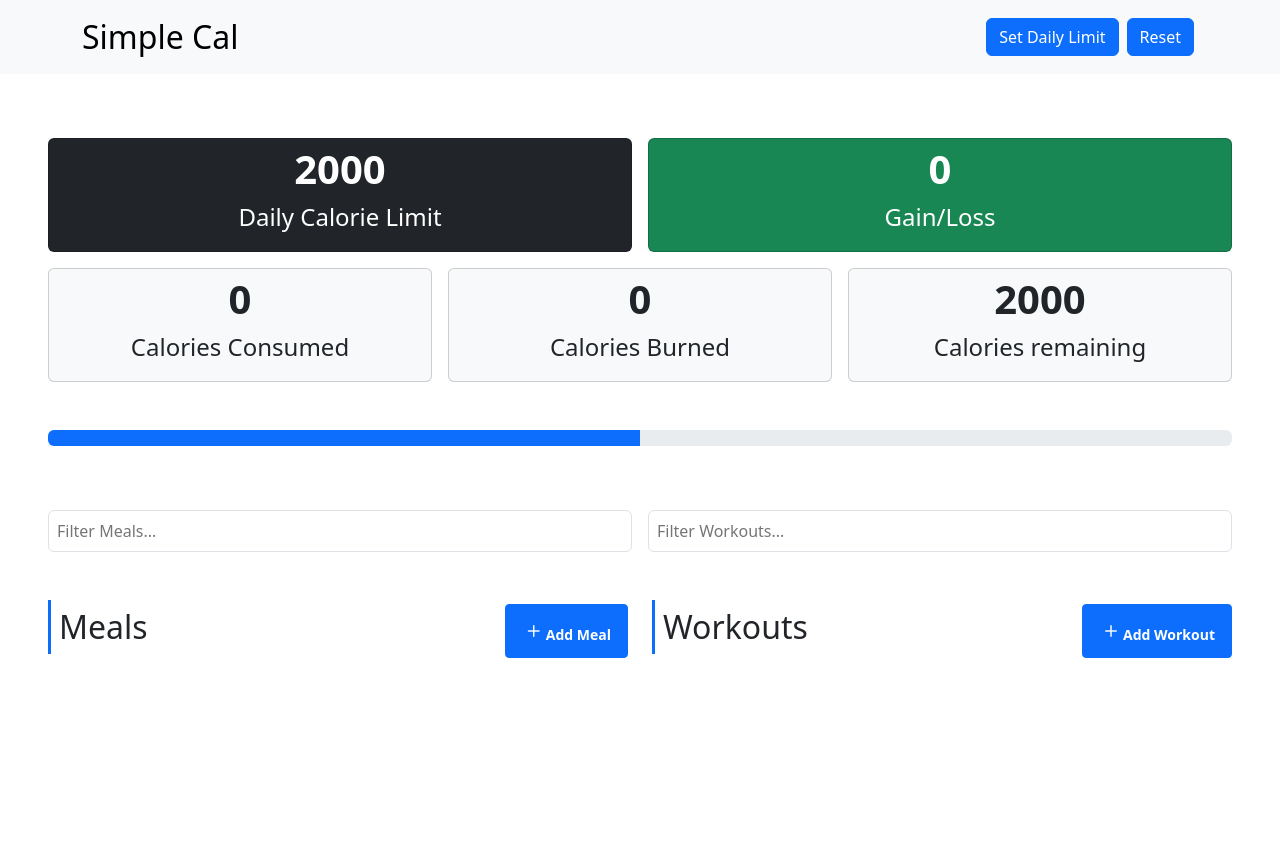
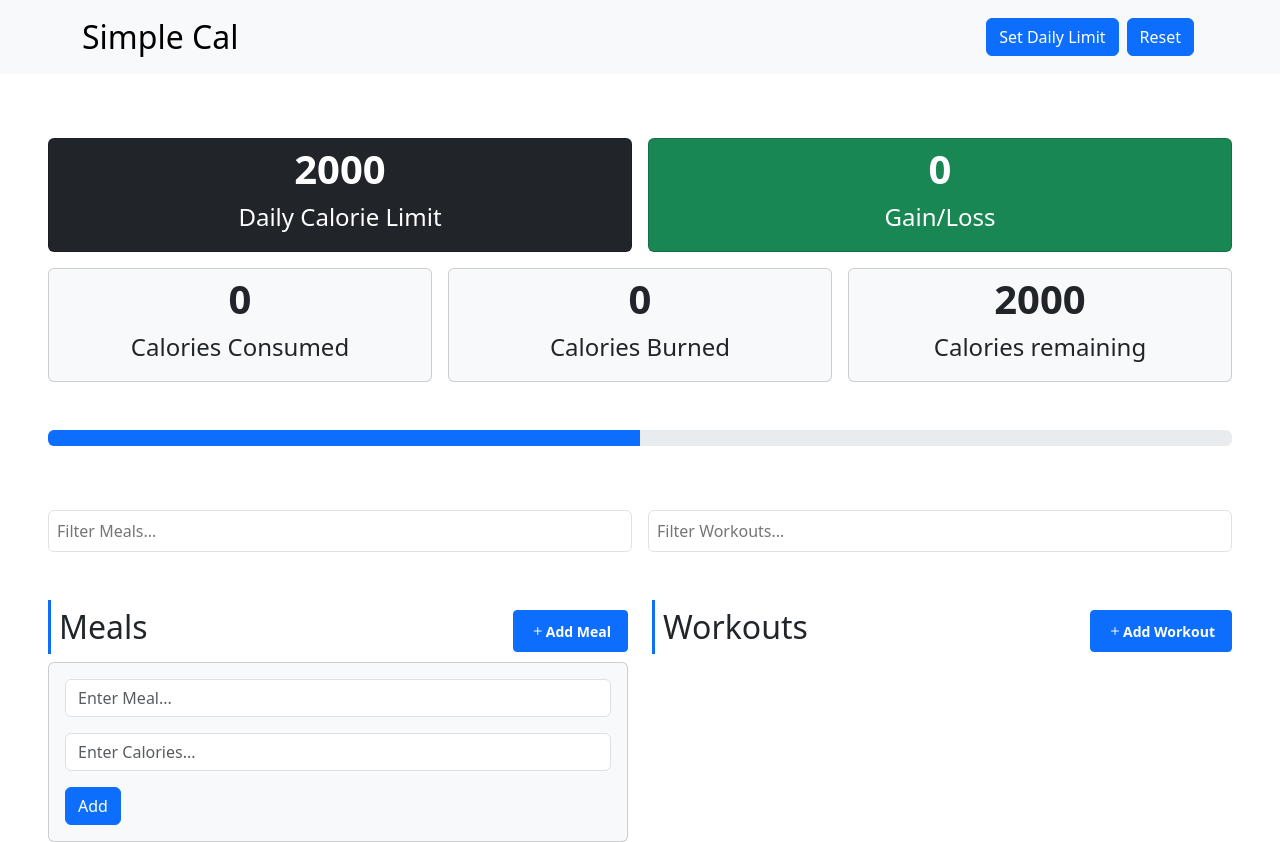
Before and after one commit to jordansbenjamin/SimpleCal_ReactProject, a React (Create React App) app: page / in a window 1280 px wide. Both pictures are taken after a click on the button "Add Meal". Before the commit the page ends 800 px from the top, so only its background shows below. Built offline with nearby package versions, Linux system fonts and the light colour scheme.

Commit message:
Sucessfully added accordion form collapse

```diff
--- a/src/components/Buttons.jsx
+++ b/src/components/Buttons.jsx
@@ -8,10 +8,18 @@ export default function NavButton({ children }) {
 	);
 }
 
-export function ItemButton({ children, btnType }) {
-	return (
-		<>
-			<Button className={`btn-${btnType} btn-sm ms-auto text-white fw-bold py-2 px-3 h-100`}>{children}</Button>
-		</>
-	);
+// export function ItemButton({ children, btnType }) {
+// 	return (
+// 		<>
+// 			<Button className={`btn-${btnType} btn-sm ms-auto text-white fw-bold py-2 px-3 h-100`}>{children}</Button>
+// 		</>
+// 	);
+// }
+
+export function ItemButton({ children, btnType, ...props }) {
+    return (
+        <Button className={`btn-${btnType} btn-sm ms-auto text-white fw-bold py-2 px-3 h-100`} {...props}>
+            {children}
+        </Button>
+    );
 }
--- a/src/components/Items.jsx
+++ b/src/components/Items.jsx
@@ -1,26 +1,77 @@
 import { ItemButton } from "./Buttons";
+
+import { useState } from "react";
+import { Button } from "react-bootstrap";
+import Collapse from "react-bootstrap/Collapse";
 
 export default function ItemsContainer() {
 	return (
 		<section className="mx-5">
 			<div className="row g-4">
-				<Item subheading="Meals" btnName="Add Meal" btnType="primary" borderType="primary"/>
-				<Item subheading="Workouts" btnName="Add Workout" btnType="primary" borderType="primary"/>
+				<Item subheading="Meals" itemName="Meal" btnType="primary" borderType="primary" />
+				<Item subheading="Workouts" itemName="Workout" btnType="primary" borderType="primary" />
 			</div>
 		</section>
 	);
 }
 
-function Item({ subheading, btnName, btnType, borderType }) {
+function Item({ subheading, itemName, btnType, borderType }) {
+	const [open, setOpen] = useState(false);
+
 	return (
 		<div className="col-md-6">
+
+			{/* ITEM HEADING */}
 			<div className="d-flex align-items-center">
 				<h2 className={`border-start border-${borderType} border-3 p-2`}>{subheading}</h2>
-				<ItemButton btnType={btnType}>
-					<i className="bi bi-plus fs-4"></i>
-					{btnName}
+				<ItemButton btnType={btnType} onClick={() => setOpen(!open)} aria-controls="collapse" aria-expanded={open}>
+					<i className="bi bi-plus fs-6"></i>
+					Add {itemName}
 				</ItemButton>
 			</div>
+
+			{/* COLLAPSEABLE ELEMENT */}
+
+			<Collapse in={open}>
+				<div className="card card-body bg-light">
+					<form>
+						<div className="mb-3">
+							<input type="text" className="form-control" placeholder={`Enter ${itemName}...`}></input>
+						</div>
+						<div className="mb-3">
+							<input type="text" className="form-control" placeholder="Enter Calories..."></input>
+						</div>
+						<Button>Add</Button>
+					</form>
+				</div>
+			</Collapse>
+
 		</div>
 	);
 }
+
+// function CollapseItems({ btnName, btnType }) {
+// 	const [open, setOpen] = useState(false);
+
+// 	return (
+// 		<>
+// 			<ItemButton btnType={btnType} onClick={() => setOpen(!open)} aria-controls="collapse" aria-expanded={open}>
+// 				<i className="bi bi-plus fs-6"></i>
+// 				{btnName}
+// 			</ItemButton>
+// 			<Collapse in={open}>
+// 				<div className="card card-body bg-light">
+// 					<form>
+// 						<div className="mb-3">
+// 							<input type="text" className="form-control" placeholder="Enter meal..."></input>
+// 						</div>
+// 						<div className="mb-3">
+// 							<input type="text" className="form-control" placeholder="Enter calories..."></input>
+// 						</div>
+// 						<Button>Add</Button>
+// 					</form>
+// 				</div>
+// 			</Collapse>
+// 		</>
+// 	);
+// }
```
Also changed, not shown: src/components/Stats.jsx (+7 -7 lines).
